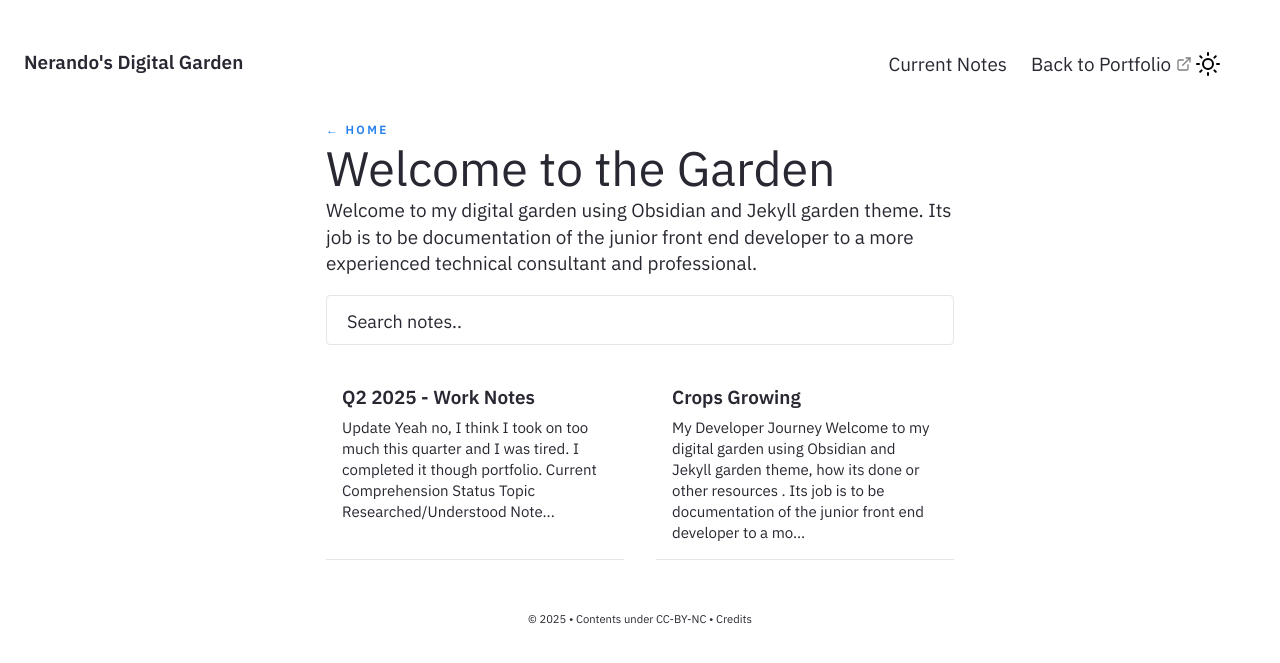
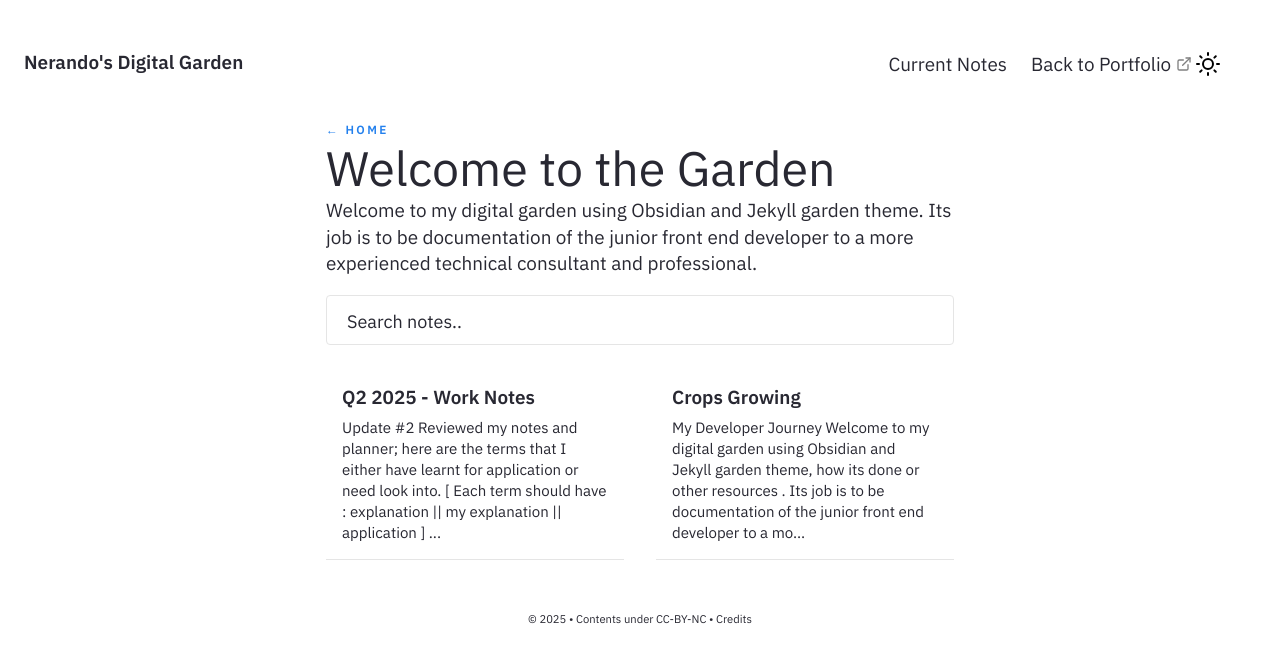
Before and after one commit to Nerajno/digital_garden, a Jekyll site: the page built from pages/notes.md, in a window 1280 px wide. Shown: the top 663 px of the page. Built offline with Jekyll 4.4.1, drawn with Linux system fonts in a browser that asks for light colours.

Commit message:
Added terms to Q2 2025

```diff
--- a/_notes/Public/Work Notes Q2-25.md
+++ b/_notes/Public/Work Notes Q2-25.md
@@ -4,10 +4,20 @@ feed: show
 date: 09-05-2025
 ---
 
+### Update #2 - Reviewed my notes and planner; here are the terms that I either have learnt for application or need look into. [ Each term should have : explanation || my explanation || application ]
+
+![](https://media4.giphy.com/media/v1.Y2lkPTc5MGI3NjExd2xybml5NTF2ZHM0ZWJmd2VrNjF1Nm1neW9pcHlxZDgwb2dmYnhtNSZlcD12MV9pbnRlcm5hbF9naWZfYnlfaWQmY3Q9Zw/GAdFsbZlOXDXSfic0N/giphy.gif)
+
+
+-[ ] Conditional Rendering
+-[ ] Slots
+-[ ] Composible vs Compiler Directive
+-[ ] Async function
+
 
 ![](https://media3.giphy.com/media/v1.Y2lkPTc5MGI3NjExczY2ODY3ZG9pYXd2dXJsc2lmcmh2MHZiNGMxZmE1aDR1NjNueWRzdSZlcD12MV9pbnRlcm5hbF9naWZfYnlfaWQmY3Q9Zw/TfJWecQXGocGBExLfX/giphy.gif)
 
-### Update
+### Update #1
 
 Yeah no, I think I took on too much this quarter and I was tired. I completed it though [portfolio](https://developingdvlpr.com/).
 
```
